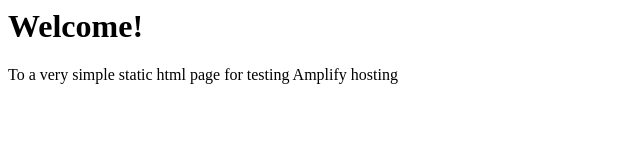
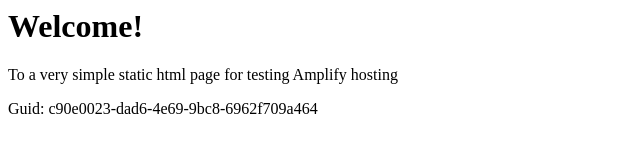
Before and after one commit to aws-aemilia-fra/Github-PR-Commit-Integration-Test-DoNotTouch-Gith-OKSLNVO2-v1-preprod-eu-central-1, a website: page src/index.html in a window 1280 px wide. Shown: the whole page, without its empty margins (0-640 px from the left). Drawn offline with Linux system fonts and the light colour scheme.

Commit message:
commit from integ tests

```diff
--- a/src/index.html
+++ b/src/index.html
@@ -1,3 +1,5 @@
+
+
 <html lang="en">
 
 <head>
@@ -10,6 +12,6 @@
 <body>
     <h1>Welcome!</h1>
     <p>To a very simple static html page for testing Amplify hosting</p>
-</body>
+    <p>Guid: c90e0023-dad6-4e69-9bc8-6962f709a464</p></body>
 
 </html>
```
